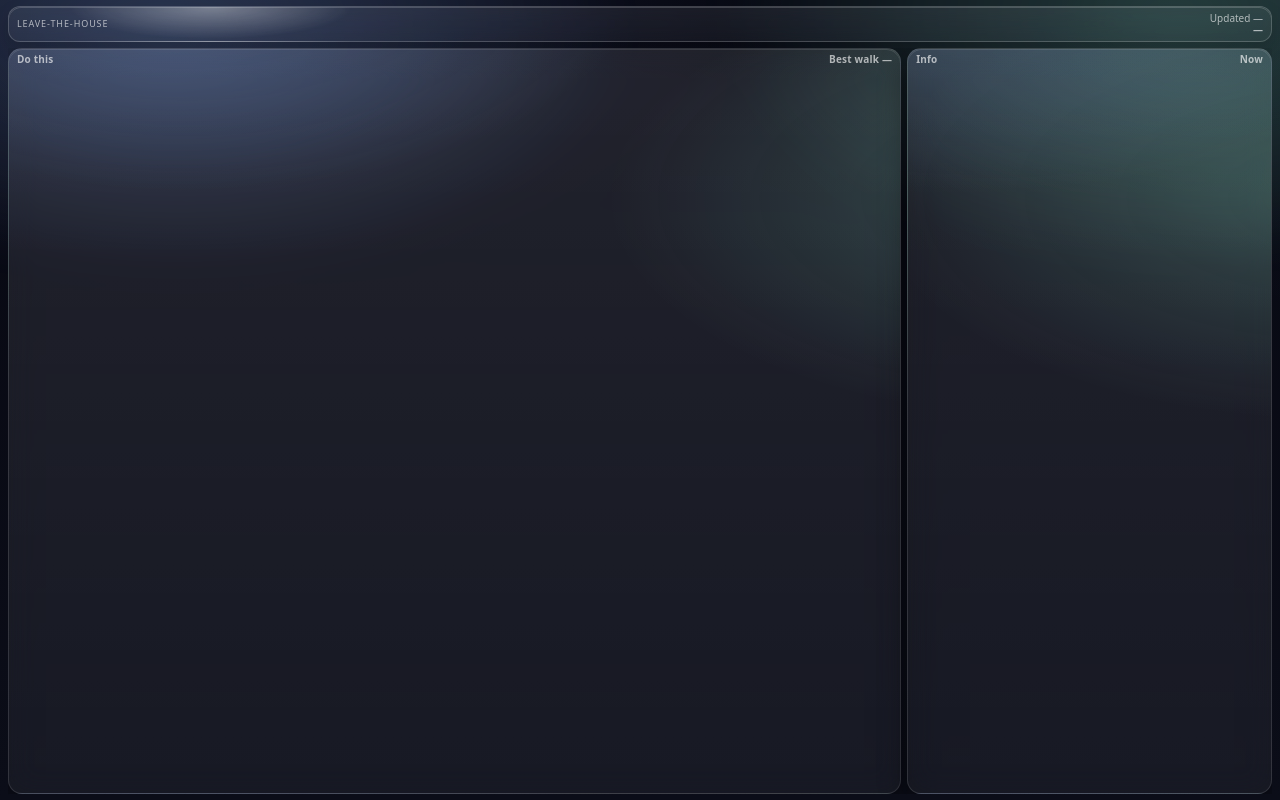
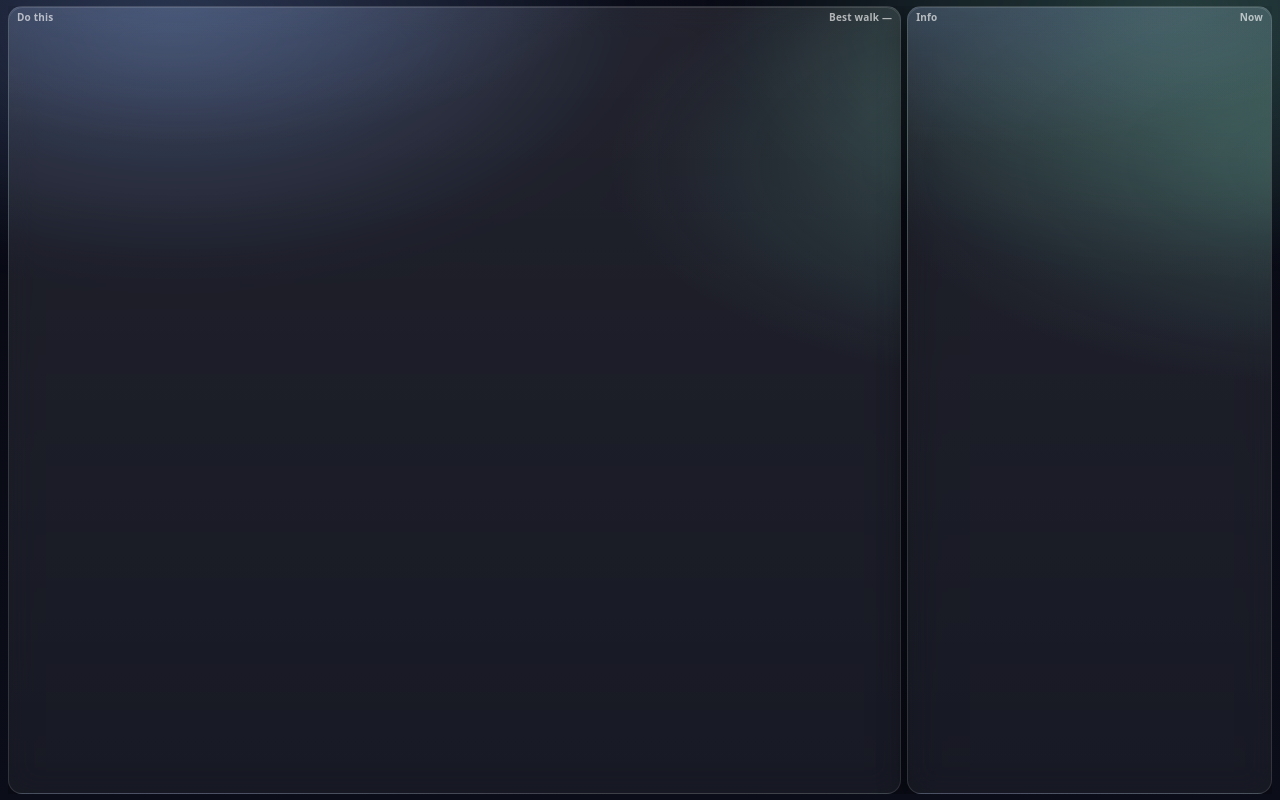
Before and after one commit to jlevdc83/dashboard, a plain HTML site: page index.html in a window 1280 px wide. Drawn offline with Linux system fonts and the light colour scheme.

Commit message:
Update index.html

```diff
--- a/index.html
+++ b/index.html
@@ -49,6 +49,7 @@
 
   .scene{ position:fixed; inset:0; z-index:0; pointer-events:none; }
   .scene svg{ width:100%; height:100%; display:block; }
+
   .mist{
     position:fixed; inset:-60px; z-index:0; pointer-events:none;
     filter: blur(18px);
@@ -65,10 +66,9 @@
     height:100svh;
     height:100dvh;
     display:grid;
-    grid-template-rows: auto 1fr;
-    gap: var(--gap);
+    grid-template-rows: 1fr;
+    overflow:hidden;
     padding: 6px var(--pad);
-    overflow:hidden;
   }
 
   .rotateHint{
@@ -86,79 +86,16 @@
   }
   .rotateHint .t{ font-size: 14px; font-weight: 900; }
   .rotateHint .s{ margin-top: 4px; font-size: 11px; color: var(--muted); font-weight: 700; }
+
   @media (orientation: portrait){
     .dash{ display:none !important; }
     .rotateHint{ display:flex; }
   }
 
-  /* SUPER COMPACT HEADER */
-  .topGlass{
-    border-radius: 12px;
-    border: 1px solid var(--stroke);
-    background:
-      radial-gradient(220px 50px at 16% 0%, rgba(255,255,255,.34), transparent 64%),
-      linear-gradient(180deg,
-        color-mix(in srgb, var(--glass) 72%, transparent),
-        color-mix(in srgb, var(--glass2) 88%, transparent)
-      );
-    backdrop-filter: blur(14px) saturate(1.15);
-    -webkit-backdrop-filter: blur(14px) saturate(1.15);
-    box-shadow: 0 8px 18px rgba(0,0,0,.14);
-    overflow:hidden;
-    position:relative;
-  }
-  .topGlass::after{
-    content:""; position:absolute; inset:0; border-radius:12px; pointer-events:none;
-    box-shadow: inset 0 1px 0 rgba(255,255,255,.42);
-    opacity:.42;
-  }
-  .topInner{
-    padding: 5px 8px;
-    display:grid;
-    grid-template-columns: 1fr auto;
-    gap: 8px;
-    align-items:center;
-    min-height: 34px;
-  }
-  .locLine{
-    font-size: 9px;
-    letter-spacing: .10em;
-    text-transform: uppercase;
-    color: var(--muted);
-    white-space: nowrap;
-    overflow:hidden;
-    text-overflow: ellipsis;
-    max-width: 520px;
-  }
-  .rightTop{
-    display:flex;
-    flex-direction:column;
-    align-items:flex-end;
-    gap: 1px;
-    min-width: 180px;
-  }
-  .updated{
-    font-size: 10px;
-    color: var(--muted);
-    white-space: nowrap;
-    line-height:1;
-  }
-  .headline{
-    font-size: 10px;
-    font-weight: 900;
-    color: var(--muted);
-    white-space: nowrap;
-    overflow:hidden;
-    text-overflow: ellipsis;
-    max-width: 260px;
-    text-align:right;
-    line-height:1.05;
-  }
-
   .main{
     min-height:0;
     display:grid;
-    grid-template-columns: 1.42fr .58fr; /* much smaller right column */
+    grid-template-columns: 1.42fr .58fr;
     gap: var(--gap);
     overflow:hidden;
   }
@@ -177,20 +114,34 @@
     position: relative;
     min-height:0;
   }
+
   .card::after{
-    content:""; position:absolute; inset:0; pointer-events:none; border-radius: var(--r);
+    content:"";
+    position:absolute; inset:0;
+    pointer-events:none;
+    border-radius: var(--r);
     box-shadow: inset 0 1px 0 rgba(255,255,255,.34);
     opacity:.35;
   }
+
   .cardHeader{
     padding: 5px 8px 4px;
-    display:flex; align-items:center; justify-content:space-between; gap: 8px;
+    display:flex;
+    align-items:center;
+    justify-content:space-between;
+    gap: 8px;
   }
+
   .cardHeader .h{
-    font-size: 10px; font-weight: 900; letter-spacing: .02em;
+    font-size: 10px;
+    font-weight: 900;
+    letter-spacing: .02em;
     color: var(--muted);
     white-space:nowrap;
+    overflow:hidden;
+    text-overflow:ellipsis;
   }
+
   .body{
     padding: 0 8px 8px;
     min-height:0;
@@ -203,6 +154,7 @@
     gap: var(--gap);
     overflow:hidden;
   }
+
   .panel{
     border-radius: var(--r2);
     border: 1px solid rgba(255,255,255,.11);
@@ -218,7 +170,14 @@
     height: 58px;
     overflow:hidden;
   }
-  .panel .left{ min-width:0; display:flex; flex-direction:column; gap: 1px; }
+
+  .panel .left{
+    min-width:0;
+    display:flex;
+    flex-direction:column;
+    gap: 1px;
+  }
+
   .label{
     font-size: 9px;
     letter-spacing: .11em;
@@ -228,6 +187,7 @@
     white-space:nowrap;
     line-height:1;
   }
+
   .value{
     font-size: 13px;
     font-weight: 950;
@@ -237,6 +197,7 @@
     text-overflow:ellipsis;
     line-height:1.05;
   }
+
   .sub{
     font-size: 9.5px;
     font-weight: 800;
@@ -246,23 +207,30 @@
     text-overflow:ellipsis;
     line-height:1.05;
   }
+
   .icon{
-    width: 34px; height: 34px; border-radius: 12px;
+    width: 34px;
+    height: 34px;
+    border-radius: 12px;
     border: 1px solid rgba(255,255,255,.12);
     background: rgba(255,255,255,.09);
-    display:flex; align-items:center; justify-content:center;
+    display:flex;
+    align-items:center;
+    justify-content:center;
     font-size: 16px;
     flex: 0 0 auto;
   }
+
   .hidden{ display:none !important; }
 
-  /* RIGHT SIDE: not pills; one tiny vertical info slab */
+  /* tiny right-side info slab */
   .microStack{
     display:grid;
     grid-template-columns: 1fr;
     gap: var(--gap);
     overflow:hidden;
   }
+
   .microItem{
     border-radius: 12px;
     border: 1px solid rgba(255,255,255,.11);
@@ -278,17 +246,20 @@
     justify-content:center;
     gap: 2px;
   }
+
   .microTop{
     display:flex;
     align-items:center;
     gap: 6px;
     min-width:0;
   }
+
   .microIcon{
     width: 18px;
     text-align:center;
     flex: 0 0 auto;
   }
+
   .microK{
     font-size: 9px;
     letter-spacing: .11em;
@@ -299,6 +270,7 @@
     overflow:hidden;
     text-overflow:ellipsis;
   }
+
   .microV{
     font-size: 13px;
     font-weight: 950;
@@ -308,6 +280,7 @@
     text-overflow:ellipsis;
     line-height:1.05;
   }
+
   .microB{
     font-size: 9.5px;
     color: var(--muted);
@@ -328,7 +301,6 @@
 <body>
 <div class="scene" id="scene"></div>
 <div class="mist"></div>
-<div class="grain"></div>
 
 <div class="app">
   <div class="rotateHint">
@@ -338,20 +310,10 @@
     </div>
   </div>
 
-  <div class="dash topGlass">
-    <div class="topInner">
-      <div class="locLine" id="locLine">Leave-the-House</div>
-      <div class="rightTop">
-        <div class="updated" id="updatedAt">Updated —</div>
-        <div class="headline" id="headline">—</div>
-      </div>
-    </div>
-  </div>
-
   <div class="dash main">
     <div class="card">
       <div class="cardHeader">
-        <div class="h">Do this</div>
+        <div class="h" id="leftTitle">Do this</div>
         <div class="h" id="leftHint">Best walk —</div>
       </div>
       <div class="body">
@@ -361,7 +323,7 @@
 
     <div class="card">
       <div class="cardHeader">
-        <div class="h">Info</div>
+        <div class="h" id="rightTitle">Info</div>
         <div class="h" id="rightHint">Now</div>
       </div>
       <div class="body">
@@ -384,9 +346,6 @@ function fmtTimeLocal(iso){
   if(!iso) return "—";
   const d = new Date(iso);
   return new Intl.DateTimeFormat([], { hour:"numeric", minute:"2-digit" }).format(d);
-}
-function fmtUpdated(d){
-  return new Intl.DateTimeFormat([], { weekday:"short", hour:"numeric", minute:"2-digit" }).format(d);
 }
 function sameHourIndex(timeArr, now){
   const nowMs = now.getTime();
@@ -740,19 +699,11 @@ async function refresh(){
     setScene(sceneSVG({isDay:isDayNow}));
 
     const placeText = place ? `${place.name}${place.admin1 ? ", " + place.admin1 : ""}` : (loc.source.startsWith("gps") ? "Local" : `ZIP ${FALLBACK_ZIP}`);
-    $("locLine").textContent = `Leave-the-House • ${placeText}`;
-    $("updatedAt").textContent = `Updated ${fmtUpdated(new Date())}`;
-
-    const headlineBits = [];
-    headlineBits.push(`${outfit.bottoms}/${outfit.sleeves.includes("Long") ? "long" : "short"} sleeves`);
-    if (jacket) headlineBits.push("jacket");
-    if (umbrella) headlineBits.push("umbrella");
-    if (sunglasses) headlineBits.push("sunglasses");
-    if (sunscreen) headlineBits.push("sunscreen");
-    $("headline").textContent = headlineBits.join(" • ");
+    $("leftTitle").textContent = placeText;
+    $("headline").textContent = `Updated ${new Intl.DateTimeFormat([], { hour:"numeric", minute:"2-digit" }).format(new Date())}`;
 
     $("leftHint").textContent = `Best walk: ${bestText}`;
-    $("rightHint").textContent = `Compact`;
+    $("rightHint").textContent = isDayNow ? "Day" : "Night";
 
     const wearIcon = outfit.bottoms === "Shorts" ? "🩳" : "👖";
     const bringList = [];
@@ -788,7 +739,7 @@ async function refresh(){
     const sunEmoji = nextSun ? (nextSun.type === "Sunrise" ? "🌅" : "🌇") : "🗓️";
 
     setMicro([
-      { i: conditionEmoji, k:"Condition", v: cap(condition), b: isDayNow ? "Day" : "Night" },
+      { i: conditionEmoji, k:"Condition", v: cap(condition), b: placeText },
       { i: "☔", k:"Rain 4h", v: `${round(precipMax4h)}%`, b: umbrella ? "Bring umbrella" : "" },
       { i: "🔆", k:"UV", v: isDayNow ? `${round(uvNow)}` : "—", b: isDayNow ? `max ${round(uvMax4h)}` : "" },
       { i: sunEmoji, k:"Next sun", v: nextSunTxt, b: `Hi ${round(hi)}° / Lo ${round(lo)}°` }
@@ -796,7 +747,6 @@ async function refresh(){
 
   } catch (e){
     console.error(e);
-    $("updatedAt").textContent = "Updated —";
     $("headline").textContent = "Offline • check Wi-Fi";
   }
 }
```
